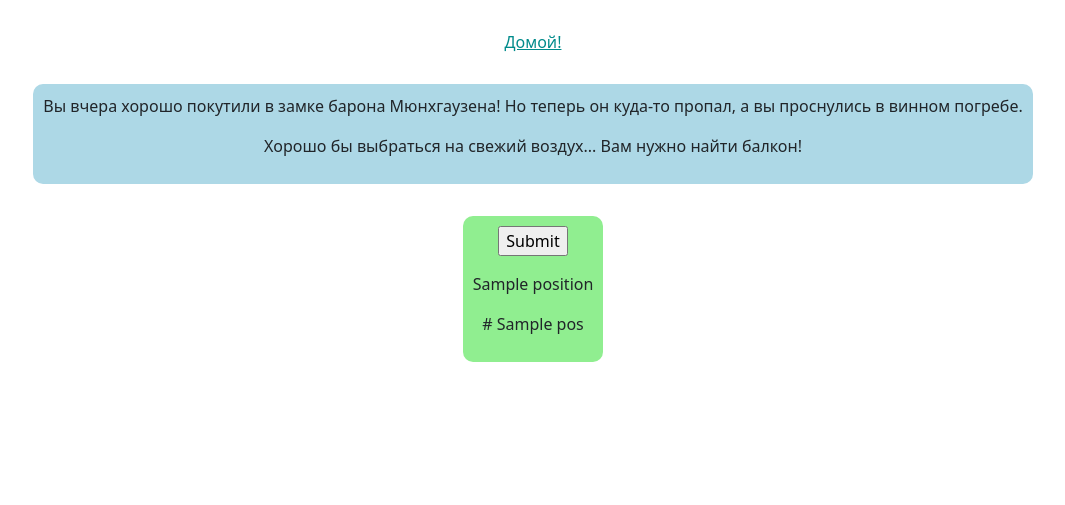
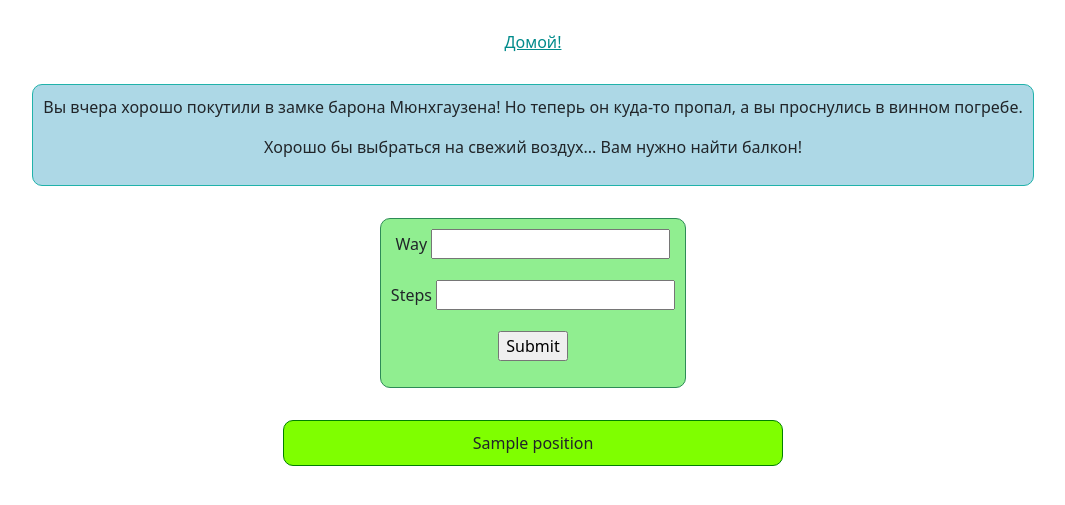
Before and after one commit to max-digit/my_progs, a Python web app: template out_of_dungeon/templates/game.html in a window 1280 px wide. Shown: the top 505 px of the page, without its empty margins (107-1172 px from the left). Run offline with Jinja, Linux system fonts and the light colour scheme; the template is opened without the code that fills it: most values are stand-ins (such as "Sample title", 1, 10 or a date in 2020); form fields are guessed from the names that the template uses; some libraries are stand-ins or nearby versions.

Commit message:
Working version with some style

```diff
--- a/out_of_dungeon/static/style.css
+++ b/out_of_dungeon/static/style.css
@@ -1,6 +1,7 @@
 .legend, .gameplay{
     margin-left: auto;
     margin-right: auto;
+    border: 1px solid lightseagreen;
     border-radius: 10px;
     padding: 10px;
     text-align: center;
@@ -13,5 +14,26 @@
     margin-top: 2rem;
     margin-bottom: 2rem;
     background-color: lightgreen;
+    border: 1px solid seagreen;
     text-align: center;
 }
+
+.position {
+    height: auto;
+    width: 500px;
+    text-align: center;
+    margin-left: auto;
+    margin-right: auto;
+    margin-top: 20px;
+    margin-bottom: 20px;
+    padding: 10px;
+    border-radius: 10px;
+    border:1px solid green;
+    background-color:chartreuse;
+
+
+}
+
+.btn-info {
+    background-color: orange;
+}
--- a/out_of_dungeon/templates/game.html
+++ b/out_of_dungeon/templates/game.html
@@ -13,20 +13,25 @@
         </div>
         <div class="gameplay">
             <form action="" method="post">
-                {% for field in form if field.name not in ('csrf_token', 'submit') %}
-                    <p>{{ field.label }} {{ field }}</p>
-                {% endfor %}
+                {% if form.field not in ('csrf_token', 'submit') %}
+                    <p>{{ form.way.label }} {{ form.way }}</p>
+                    <p>{{ form.steps.label }} {{ form.steps }}</p>
+                {% endif %}
                 <p>{{ form.submit }}</p>
             </form>
-            {% if steps.data is not none %}
-                {% for positions in castle.walk(way.data, steps.data) %}
-                    {% for position in positions %}
-                        <p>{{ position }}</p>
-                    {% endfor %}
-                {% endfor %}
-                <p># {{ castle.pos() }}</p>
-            {% endif %}
-
         </div>
+            <div class="messages">
+                {% if castle %}
+                    {% if form.steps.data is not none %}
+                        {% for positions in castle.walk(form.way.data, form.steps.data) %}
+                            {% for position in positions %}
+                                <div class="position">
+                                    {{ position }}
+                                </div>
+                            {% endfor %}
+                        {% endfor %}
+                    {% endif %}
+                {% endif %}
+            </div>
     </div>
 {% endblock %}
--- a/out_of_dungeon/templates/index.html
+++ b/out_of_dungeon/templates/index.html
@@ -9,11 +9,12 @@
     {% block game %}
         <div style="position: relative; background-color: lightgray; margin-right: auto; margin-left: auto; text-align: center; height: 100px; width: auto; border-radius: 20px;">
             <p style="padding-top: 1rem;">Готовы отправиться к приключениям?</p>
-            <div class="button" style="display: block; margin-top: 10px; ">
-                <button class="btn btn-info">
-                    <a href="{{ url_for('game') }}" style="color:whitesmoke; text-decoration: none;">Начать путешествие</a>
-                </button>
-            </div>
+            <form method="post" action="">
+                <p>{{ form.name.label }} {{ form.name }}</p>
+                <a href="{{ url_for('game') }}" style="color:black; text-decoration: none;">
+                    <input type="submit" value="Начать путешествие!" class="btn btn-info">
+                </a>
+            </form>
         </div>
     {% endblock %}
 {% endblock %}
```
Also changed, not shown: out_of_dungeon/app.py (+18 -18 lines), out_of_dungeon/out_of_dungeon.py (+7 -4 lines).
